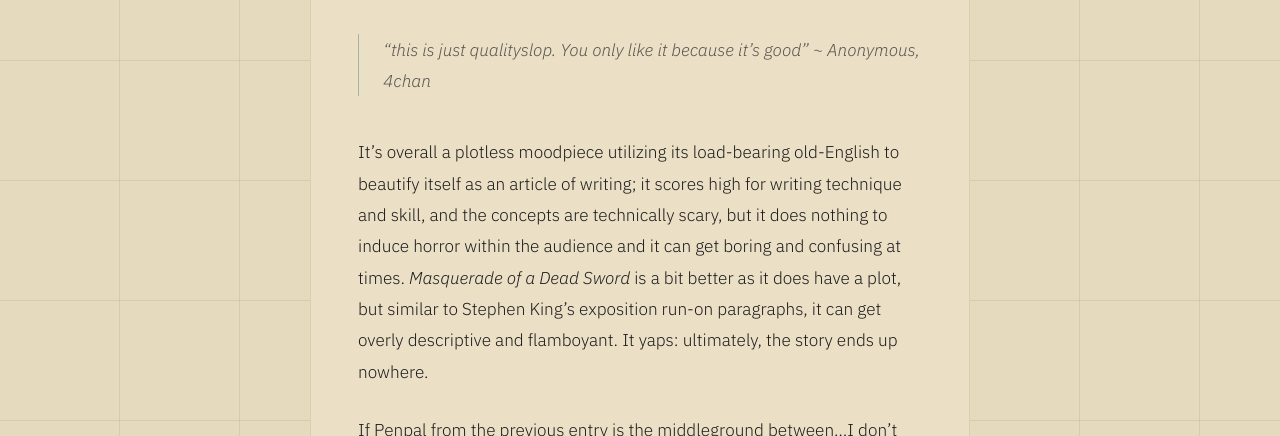
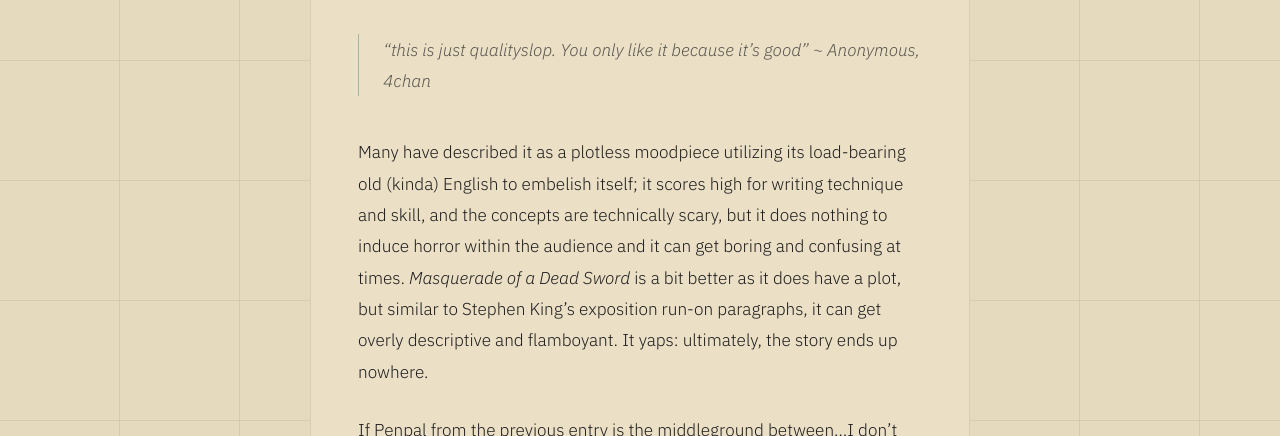
Before and after one commit to azhang03/creeping-thoughts, a plain HTML site: page essays/red-tower.html in a window 1280 px wide. Shown: the part 900-1336 px from the top of the page. Drawn offline with nearby package versions, Linux system fonts and the light colour scheme.

Commit message:
Update red-tower.html

```diff
--- a/essays/red-tower.html
+++ b/essays/red-tower.html
@@ -57,9 +57,8 @@
       </blockquote>
 
       <p>
-        It’s overall a plotless moodpiece utilizing its load-bearing old-English to beautify itself as an
-        article of
-        writing; it scores high for writing technique and skill, and the concepts are technically scary,
+        Many have described it as a plotless moodpiece utilizing its load-bearing old (kinda) English to embelish itself; it
+        scores high for writing technique and skill, and the concepts are technically scary,
         but it does nothing to induce horror within the audience and it can get boring and confusing at times.
         <em>Masquerade of a Dead Sword</em> is a bit better as it does have a plot, but similar to Stephen King’s
         exposition
@@ -111,7 +110,8 @@
       <p>
         So Thomas Ligotti’s works are art– not the kind that you’d want to hang in your living room, more like something
         that belongs in a museum that’s meant to be appreciated for the mastery-of-medium it represents. If you’re a
-        literature buff, you’ll like it. If you’re a theater kid, you’ll like it. If you like and prefer the “good” (as accepted by online discourse)
+        literature buff, you’ll like it. If you’re a theater kid, you’ll like it. If you like and prefer the “good” (as
+        accepted by online discourse)
         creepypastas that are out there, this might be too much for you...It was too much for <em>me</em>.
       </p>
 
```
